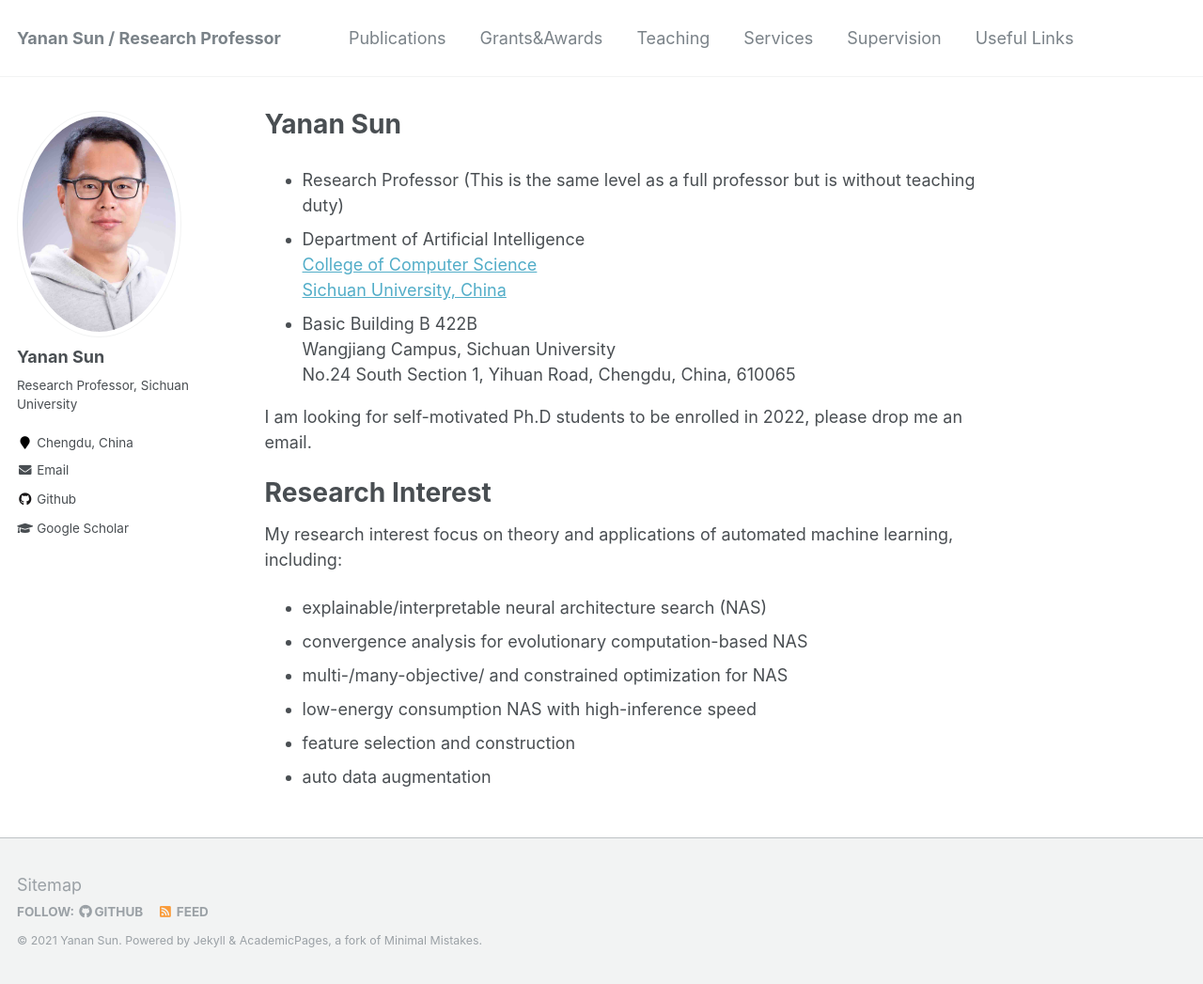
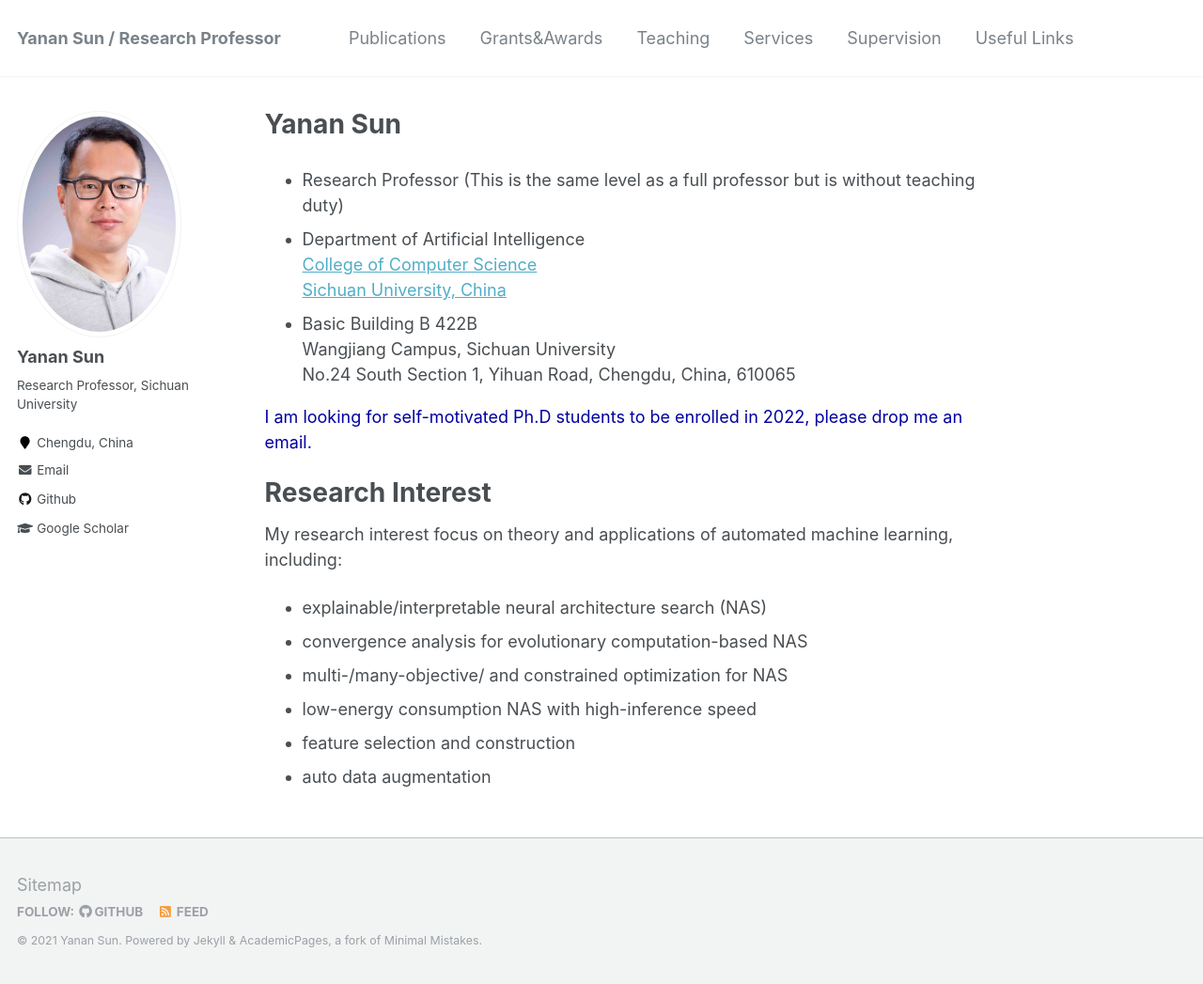
Before and after one commit to yn-sun/yn-sun.github.io, a Jekyll site: the page built from _pages/about.md, in a window 1280 px wide and 1047 px high. Shown: the whole window at 94% size. Built offline with Jekyll 4.4.1, drawn with Linux system fonts in a browser that asks for light colours; comment, search, counter and statistics services are not loaded.

Commit message:
Update about.md

```diff
--- a/_pages/about.md
+++ b/_pages/about.md
@@ -16,7 +16,7 @@ redirect_from:
 Wangjiang Campus, Sichuan University\\
 No.24 South Section 1, Yihuan Road, Chengdu, China, 610065
 
-I am looking for self-motivated Ph.D students to be enrolled in 2022, please drop me an email.
+<span style="color: #0000a0">I am looking for self-motivated Ph.D students to be enrolled in 2022, please drop me an email.</span>
 
 Research Interest
 ======
```
